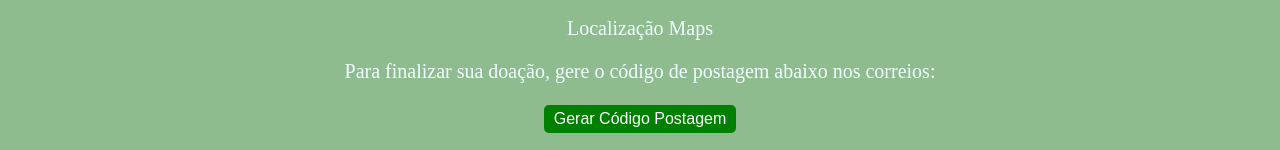
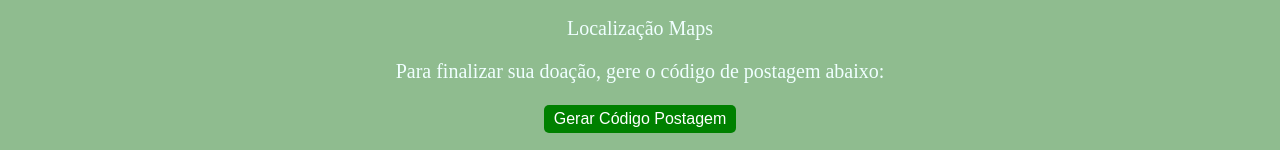
Before and after one commit to WillianRoosa/atividade-extensionista, a plain HTML site: page index.html in a window 1280 px wide. Shown: the part 641-791 px from the top of the page. Drawn offline with Linux system fonts and the light colour scheme.

Commit message:
alter:index.html

```diff
--- a/index.html
+++ b/index.html
@@ -40,7 +40,7 @@
                  <a href="https://www.google.com/maps/dir//Recanto+S%C3%A3o+Benedito+Estr.+Mun.+Joaquim+da+Costa,+920+S%C3%A3o+Bento+do+Sapuca%C3%AD+-+SP+12490-000/@-22.6770545,-45.7345458,12z/data=!4m8!4m7!1m0!1m5!1m1!1s0x94cc7a6b3d9847cd:0x3d47e58f5235ed2a!2m2!1d-45.7345458!2d-22.6770545?entry=ttu&g_ep=EgoyMDI0MTExOS4yIKXMDSoASAFQAw%3D%3D"target = _blank>Localização Maps</a>
 
                  <br>
-                 <p> Para finalizar sua doação, gere o código de postagem abaixo nos correios:</p>
+                 <p> Para finalizar sua doação, gere o código de postagem abaixo:</p>
                  <div class="code" id="code"><div>
                  <button onclick="generateCode()">Gerar Código Postagem</button>
 
```
Also changed, not shown: 1 other file.
